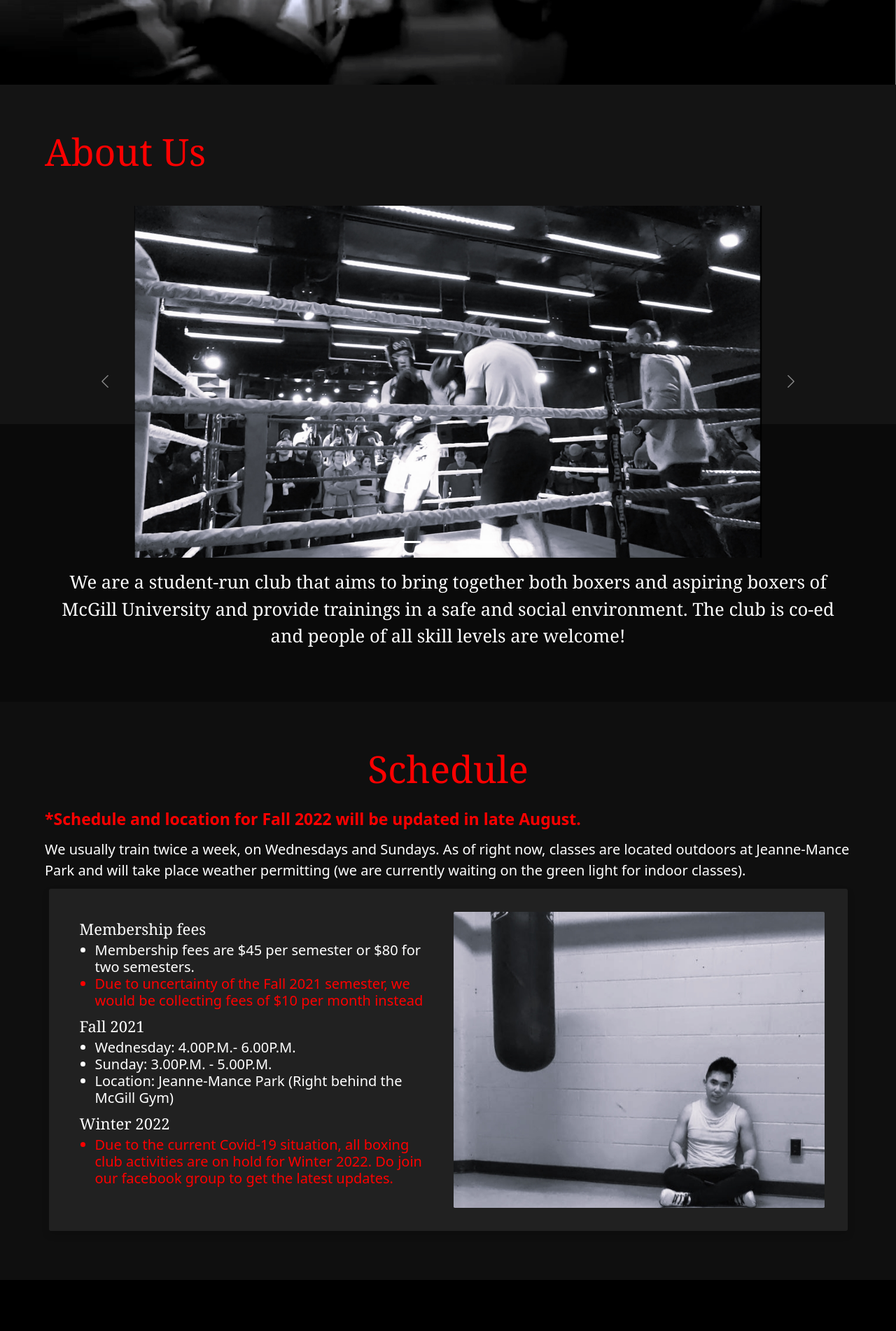
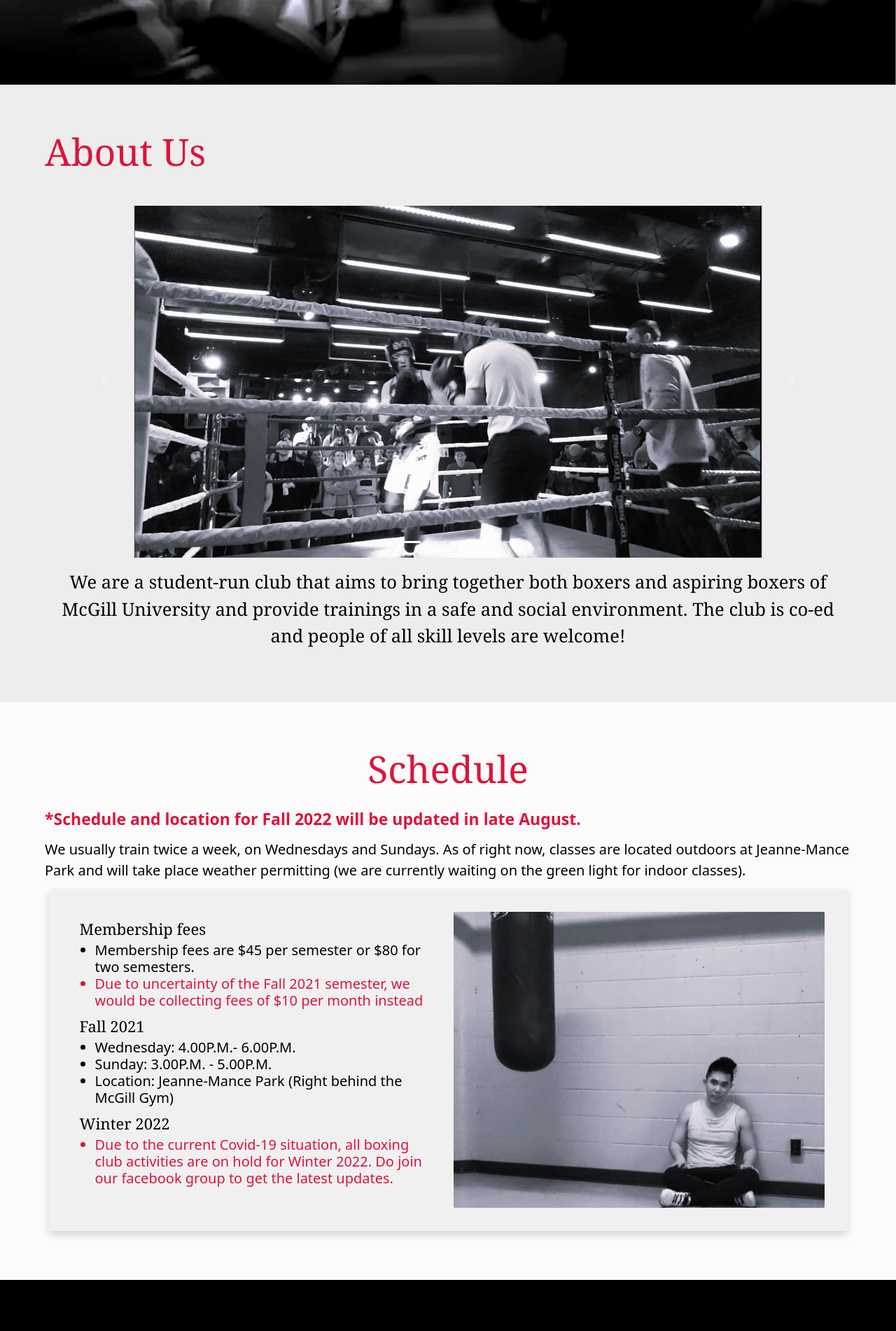
Before and after one commit to ongzh/MSBC-Website, a React (Create React App) app: page / in a window 1280 px wide. Shown: the part 600-2502 px from the top of the page at 70% size. Built offline with nearby package versions, Linux system fonts and the light colour scheme.

Commit message:
update styles

```diff
--- a/src/components/About.js
+++ b/src/components/About.js
@@ -12,12 +12,12 @@ function display_boxers(){
 function About() {
     const intro = "We are a student-run club that aims to bring together both boxers and aspiring boxers of McGill University and provide trainings in a safe and social environment. The club is co-ed and people of all skill levels are welcome! ";
 
-    return <div id="about"  style={{padding: "5%", backgroundImage:  "linear-gradient(to bottom, rgb(20,20,20) 55%, rgb(10,10,10) 45%)"}}>
-        <h1 style={{fontSize: "calc(15px + 3vw)", paddingBottom: "2%", fontFamily: "Georgia, serif", color: 'red'}}>About Us</h1>
+    return <div id="about"  style={{padding: "5%",backgroundColor: 'rgba(220,220,220, 0.5)'}}>
+        <h1 style={{fontSize: "calc(15px + 3vw)", paddingBottom: "2%", fontFamily: "Georgia, serif", color: 'crimson'}}>About Us</h1>
         <br/>
         {display_boxers()}
         <br/>
-        <p style={{fontSize: "2vw", fontFamily: "Georgia, cursive", textAlign: "center"}}>{intro}</p>
+        <p style={{fontSize: "2vw", fontFamily: "Georgia, cursive", textAlign: "center", color:"black"}}>{intro}</p>
     </div>;
 }
 
--- a/src/components/Faq.js
+++ b/src/components/Faq.js
@@ -1,6 +1,6 @@
 function Faq(){
     return <div id="faq" style={{padding: "5%", backgroundImage:"linear-gradient(rgb(33, 33, 33),rgb(0,0,0))"}}>
-        <h1 style={{fontFamily: "Georgia, serif", fontSize: "calc(15px + 3vw)", textAlign: "center", color: "red"}}>Frequently Asked Questions</h1>
+        <h1 style={{fontFamily: "Georgia, serif", fontSize: "calc(15px + 3vw)", textAlign: "center", color: "crimson"}}>Frequently Asked Questions</h1>
         <br/>
         <ul style = {{fontSize: "25px"}}>
             <li>How do i join the club?</li>
--- a/src/components/Navigationbar.js
+++ b/src/components/Navigationbar.js
@@ -6,7 +6,7 @@ function Navigationbar() {
         <ScrollspyNav offset={-20} scrollTargetIds={["about", "schedule", "team", "faq"]} activeNavClass="active" scrollDuration="100">
             <Navbar collapseOnSelect expand="lg" bg="dark" variant="dark" fixed="top" id="navbar">
                 <Container>
-                    <Navbar.Brand href="#home"><h2 style={{color:"red"}}>McGill Student Boxing Club</h2></Navbar.Brand>
+                    <Navbar.Brand href="#home"><h2 style={{color:"crimson"}}>McGill Student Boxing Club</h2></Navbar.Brand>
                     <Navbar.Toggle aria-controls="responsive-navbar-nav"/>
                     <Navbar.Collapse id="responsive-navbar-nav">
                         <Nav className="ms-auto">
--- a/src/components/Schedule.js
+++ b/src/components/Schedule.js
@@ -3,22 +3,26 @@ import { Card, Row, Col } from 'react-bootstrap';
 
 const styles = {
     card: {
-      backgroundColor: 'rgb(33,33,33)',
+      backgroundColor: 'rgba(230,230,230, 0.5)',
       padding: '3rem'
     },
     cardImage: {
       objectFit: 'cover',
       height: '100%'
+    },
+    cardText:{
+        color: 'black',
+
     }
 }
 
 function Schedule(){
-    return <div id="schedule" style={{padding: "5%", backgroundColor:"rgb(15,15,15)"}}>
-        <h1 style={{fontFamily: "Georgia, serif", fontSize: "calc(15px + 3vw)", textAlign: "center", color: "red"}}>Schedule</h1>
+    return <div id="schedule" style={{padding: "5%", backgroundColor: "rgba(250, 250, 250, 0.7)"}}>
+        <h1 style={{fontFamily: "Georgia, serif", fontSize: "calc(15px + 3vw)", textAlign: "center", color: "crimson"}}>Schedule</h1>
         <br/>
-        <p style={{fontSize: "23px", color: "red"}}><strong> *Schedule and location for Fall 2022 will be updated in late August. </strong>
+        <p style={{fontSize: "23px", color: "crimson"}}><strong> *Schedule and location for Fall 2022 will be updated in late August. </strong>
         </p>
-        <p style={{fontSize: "20px"}}>We usually train twice a week, on Wednesdays and Sundays. As of right now, classes are located outdoors at Jeanne-Mance Park and will take place weather permitting (we are currently waiting on the green light for indoor classes).
+        <p style={{fontSize: "20px", color: "black"}}>We usually train twice a week, on Wednesdays and Sundays. As of right now, classes are located outdoors at Jeanne-Mance Park and will take place weather permitting (we are currently waiting on the green light for indoor classes).
         </p>
         <Card className="m-2 border-0 shadow" style={styles.card}>
             <Row>
@@ -28,7 +32,7 @@ function Schedule(){
               <h2 style={{fontFamily: "Georgia, serif"}}>Membership fees</h2>
         <ul style={{fontSize: "20px"}}>
             <li>Membership fees are $45 per semester or $80 for two semesters.</li>
-            <li style={{color: "red"}}> Due to uncertainty of the Fall 2021 semester, we would be collecting fees of $10 per month instead </li>
+            <li style={{color: "crimson"}}> Due to uncertainty of the Fall 2021 semester, we would be collecting fees of $10 per month instead </li>
         </ul>
         <h2 style={{fontFamily: "Georgia, serif"}}>Fall 2021</h2>
         <ul style={{fontSize: "20px"}}>
@@ -37,7 +41,7 @@ function Schedule(){
             <li>Location: Jeanne-Mance Park (Right behind the McGill Gym)</li>
         </ul>
         <h2 style={{fontFamily: "Georgia, serif"}}>Winter 2022</h2>
-        <ul style={{color:"red", fontSize: "20px"}}>
+        <ul style={{color:"crimson", fontSize: "20px"}}>
             <li>
             Due to the current Covid-19 situation, all boxing club activities are on hold for Winter 2022. Do join our facebook group to get the latest updates.
             </li>
```
